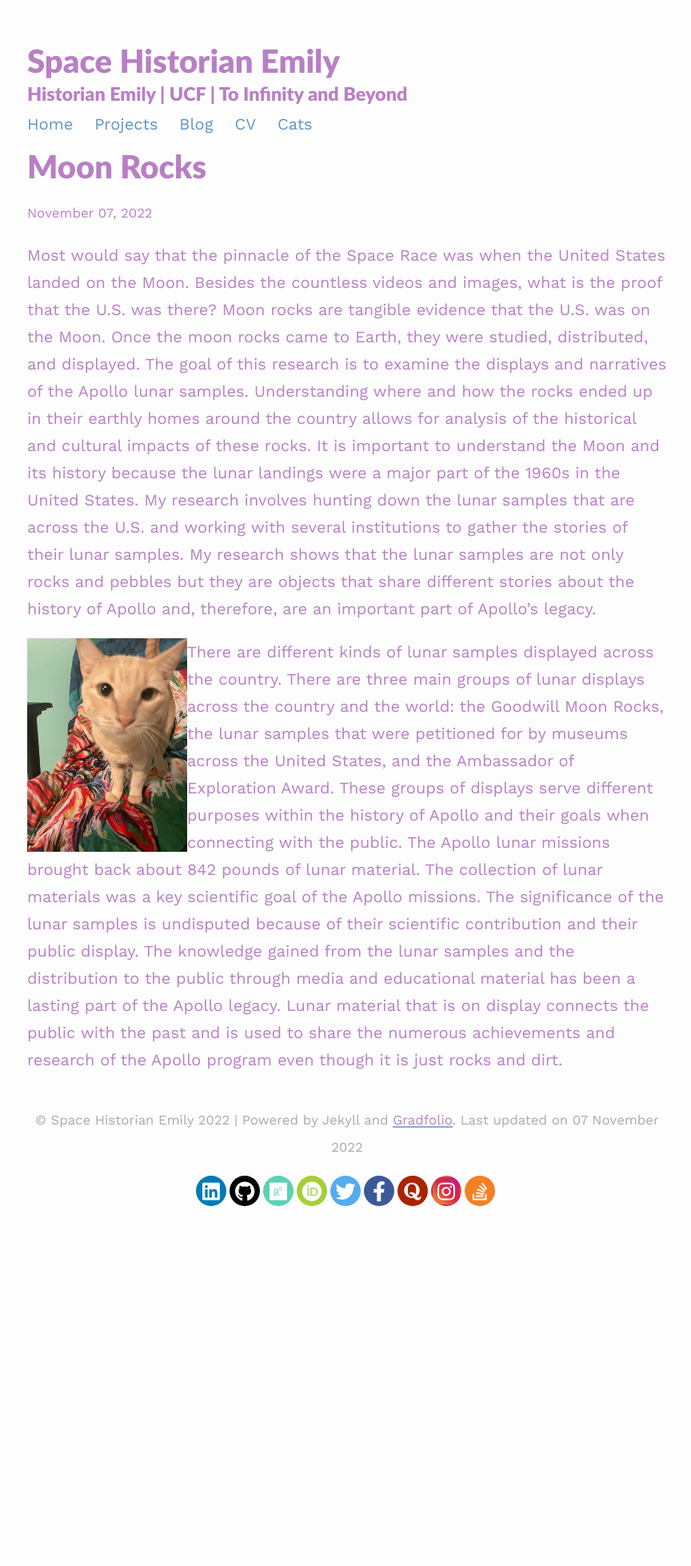
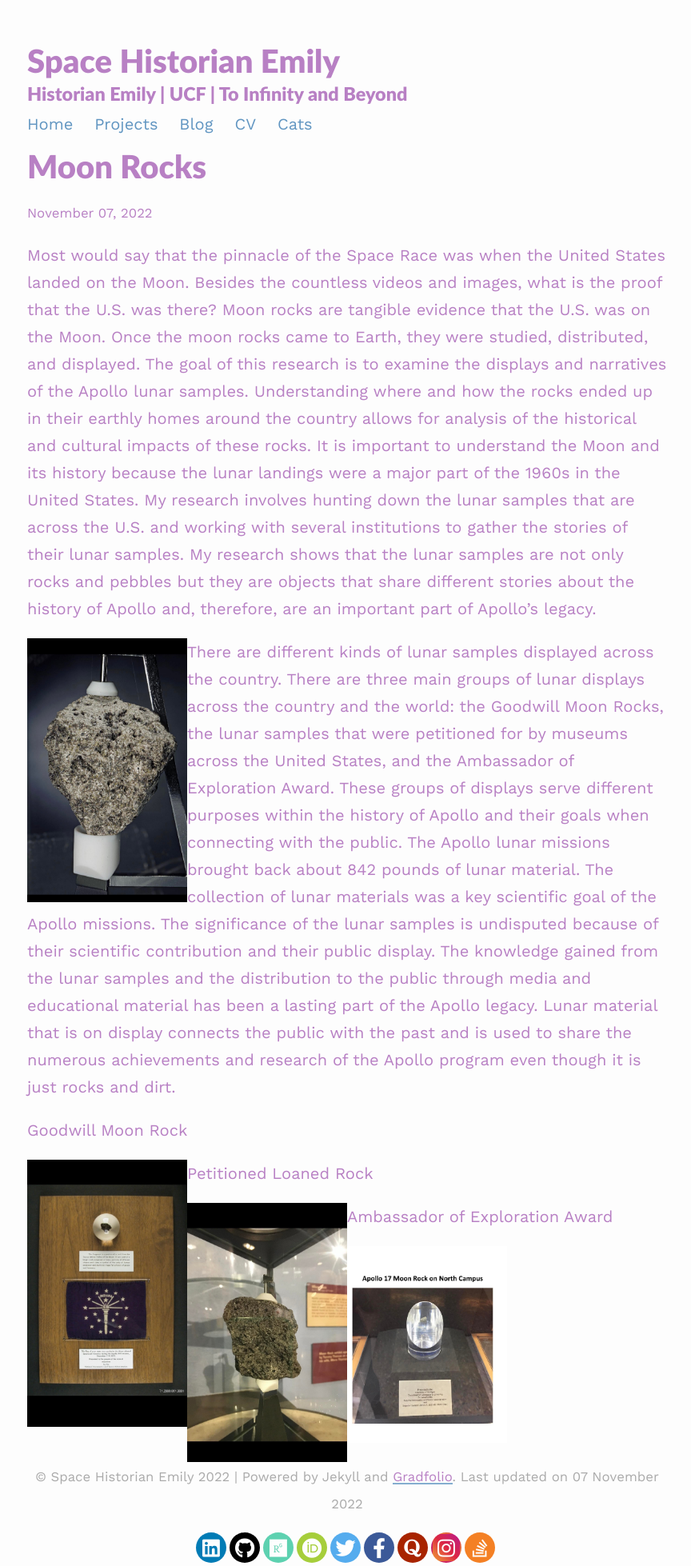
Before and after one commit to emilystrickland2/Historian, a Jekyll site: the page built from _projects/moonrocks.md, in a window 1280 px wide. Shown: the whole page at 80% size, without its empty margins (206-1070 px from the left). Built offline with Jekyll 4.4.1, drawn with Linux system fonts in a browser that asks for light colours; nearby versions of some CDN libraries; before the commit the page ends 1512 px from its top, so only the background shows below that.

Commit message:
Update moonrocks.md

```diff
--- a/_projects/moonrocks.md
+++ b/_projects/moonrocks.md
@@ -5,6 +5,18 @@ description: The display and History of Apollo Lunar Samples
 ---
 Most would say that the pinnacle of the Space Race was when the United States landed on the Moon. Besides the countless videos and images, what is the proof that the U.S. was there? Moon rocks are tangible evidence that the U.S. was on the Moon. Once the moon rocks came to Earth, they were studied, distributed, and displayed. The goal of this research is to examine the displays and narratives of the Apollo lunar samples. Understanding where and how the rocks ended up in their earthly homes around the country allows for analysis of the historical and cultural impacts of these rocks. It is important to understand the Moon and its history because the lunar landings were a major part of the 1960s in the United States. My research involves hunting down the lunar samples that are across the U.S. and working with several institutions to gather the stories of their lunar samples. My research shows that the lunar samples are not only rocks and pebbles but they are objects that share different stories about the history of Apollo and, therefore, are an important part of Apollo’s legacy.
 
-<img src="/Historian/assets/images/leo.jpg" align= "left" width="200px">
+<img src="/Historian/assets/images/tellusrock.jpg" align= "left" width="200px">
 
 There are different kinds of lunar samples displayed across the country. There are three main groups of lunar displays across the country and the world: the Goodwill Moon Rocks, the lunar samples that were petitioned for by museums across the United States, and the Ambassador of Exploration Award. These groups of displays serve different purposes within the history of Apollo and their goals when connecting with the public. The Apollo lunar missions brought back about 842 pounds of lunar material. The collection of lunar materials was a key scientific goal of the Apollo missions. The significance of the lunar samples is undisputed because of their scientific contribution and their public display. The knowledge gained from the lunar samples and the distribution to the public through media and educational material has been a lasting part of the Apollo legacy. Lunar material that is on display connects the public with the past and is used to share the numerous achievements and research of the Apollo program even though it is just rocks and dirt.
+
+Goodwill Moon Rock
+
+<img src="/Historian/assets/images/Indiana State Museum 3.jpg" align= "left" width="200px">
+
+Petitioned Loaned Rock
+
+<img src="/Historian/assets/images/State Museum of Pennsylvania.jpg" align= "left" width="200px">
+
+Ambassador of Exploration Award
+
+<img src="/Historian/assets/images/University of Michigan.jpg" align= "left" width="200px">
```
